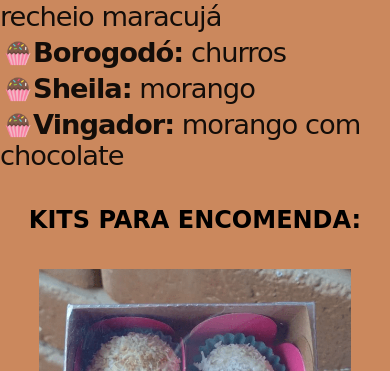
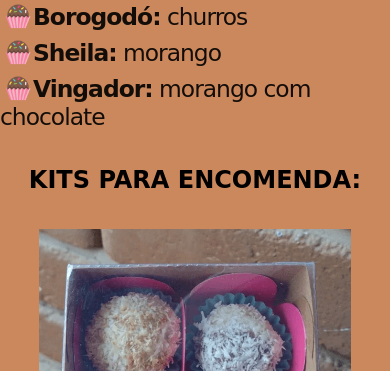
Before and after one commit to Thalis-Freitas/caverna-brigadeiros, a plain HTML site: page sabores.html in a window 390 px wide. Shown: the part 768-1139 px from the top of the page. Drawn offline with Linux system fonts and the light colour scheme; a web font is replaced by a local one.

Commit message:
ajuste fonte dos sabores móvel

```diff
--- a/CSS/sabores.css
+++ b/CSS/sabores.css
@@ -201,7 +201,7 @@ h3{
         max-width: 100%;
     }
     li{
-        font-size: 7vmin;
+        font-size: 6vmin;
         letter-spacing: -1px;
         text-indent: 3px;
     }
```
